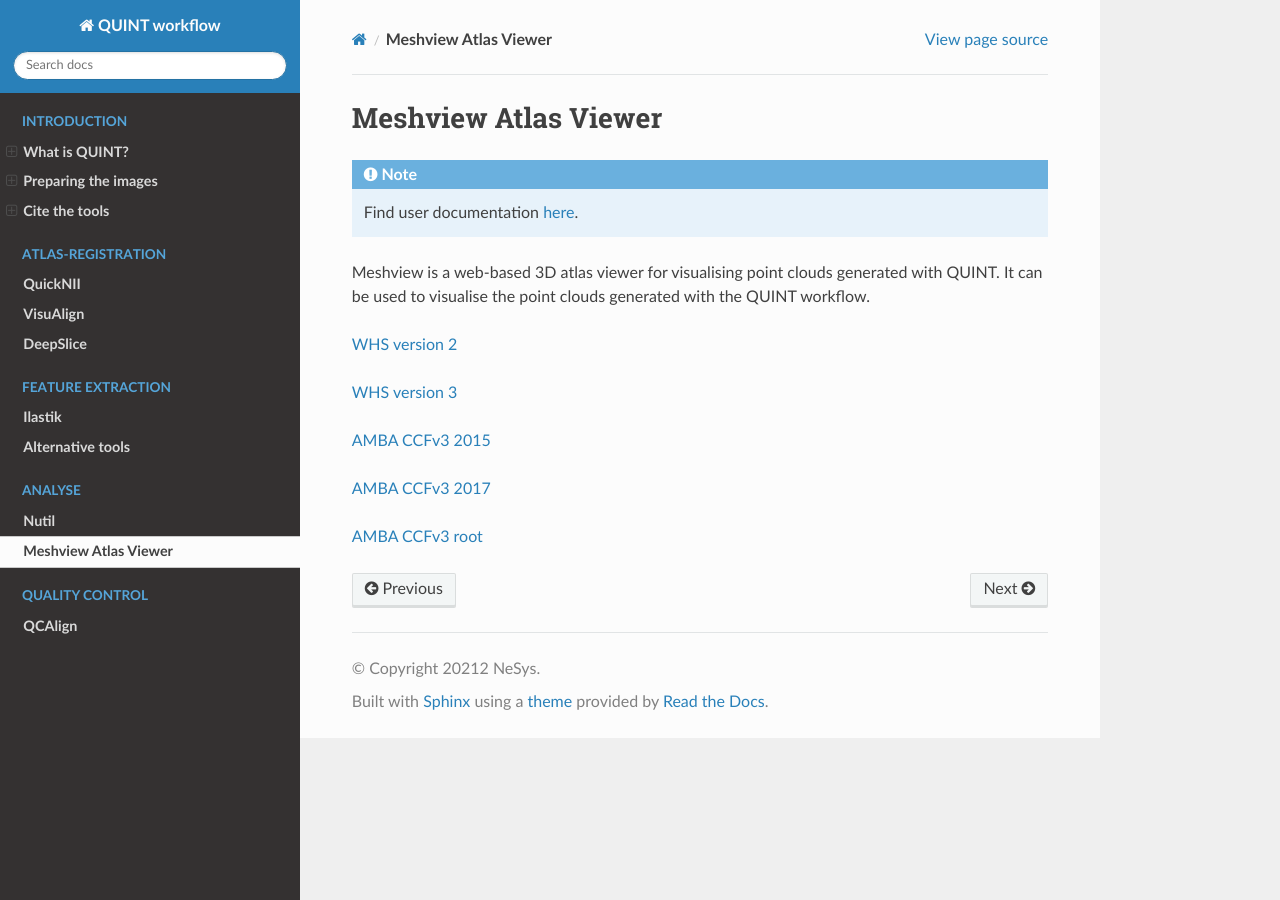
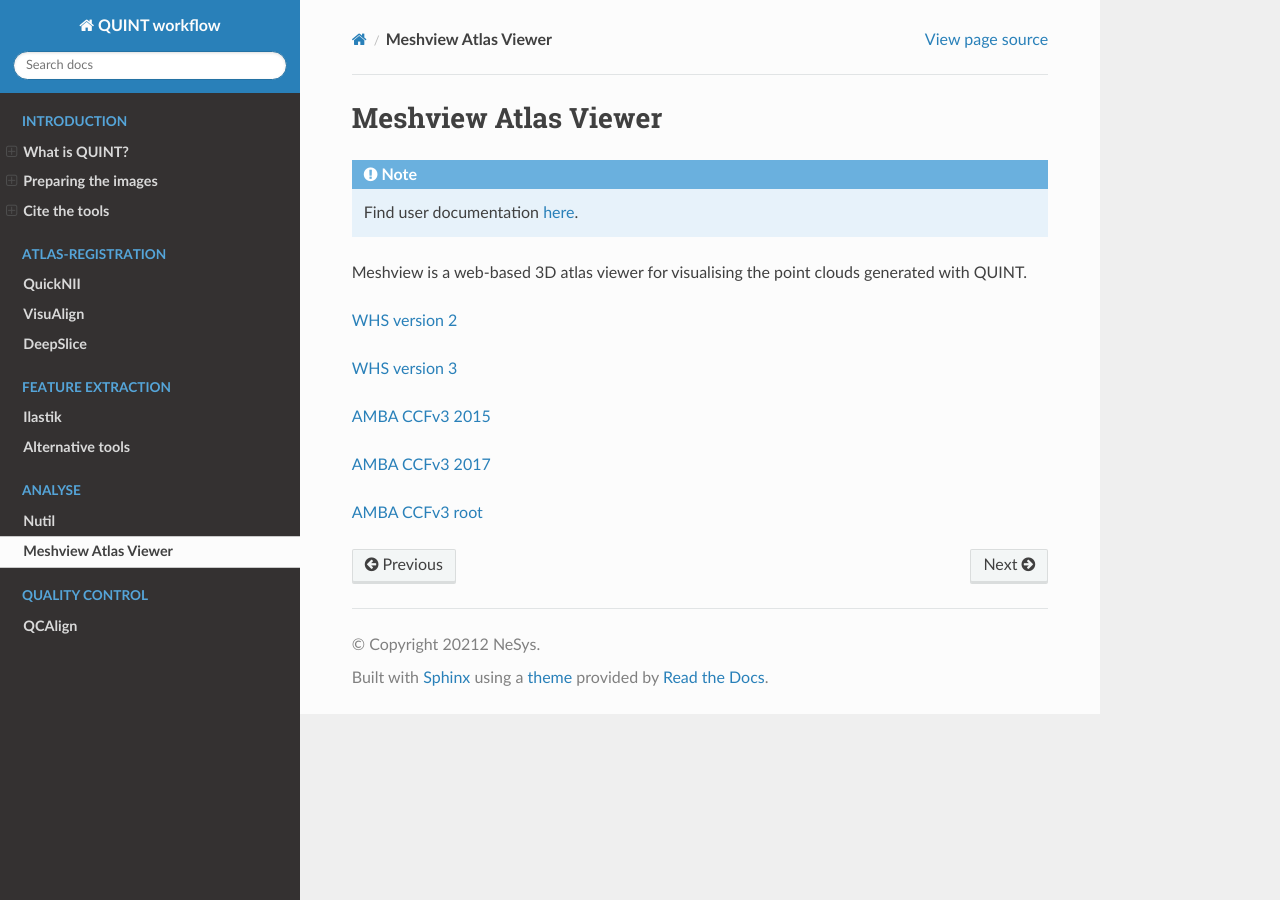
Before and after one commit to Neural-Systems-at-UIO/QUINT_workflow, a Sphinx documentation site: the page built from docs/Meshview.rst, in a window 1280 px wide. Built offline with Sphinx 7.4.7 and the Read the Docs theme 2.0.0, drawn with Linux system fonts in a browser that asks for light colours.

Commit message:
Update Meshview.rst

```diff
--- a/docs/Meshview.rst
+++ b/docs/Meshview.rst
@@ -5,7 +5,7 @@
 
    Find user documentation `here <https://meshview-for-brain-atlases.readthedocs.io/en/latest/>`_.
 
-Meshview is a web-based 3D atlas viewer for visualising point clouds generated with QUINT. It can be used to visualise the point clouds generated with the QUINT workflow.
+Meshview is a web-based 3D atlas viewer for visualising the point clouds generated with QUINT.
 
 `WHS version 2 <https://meshview.apps.hbp.eu/?atlas=WHS_SD_Rat_v2_39um>`_
 
```
